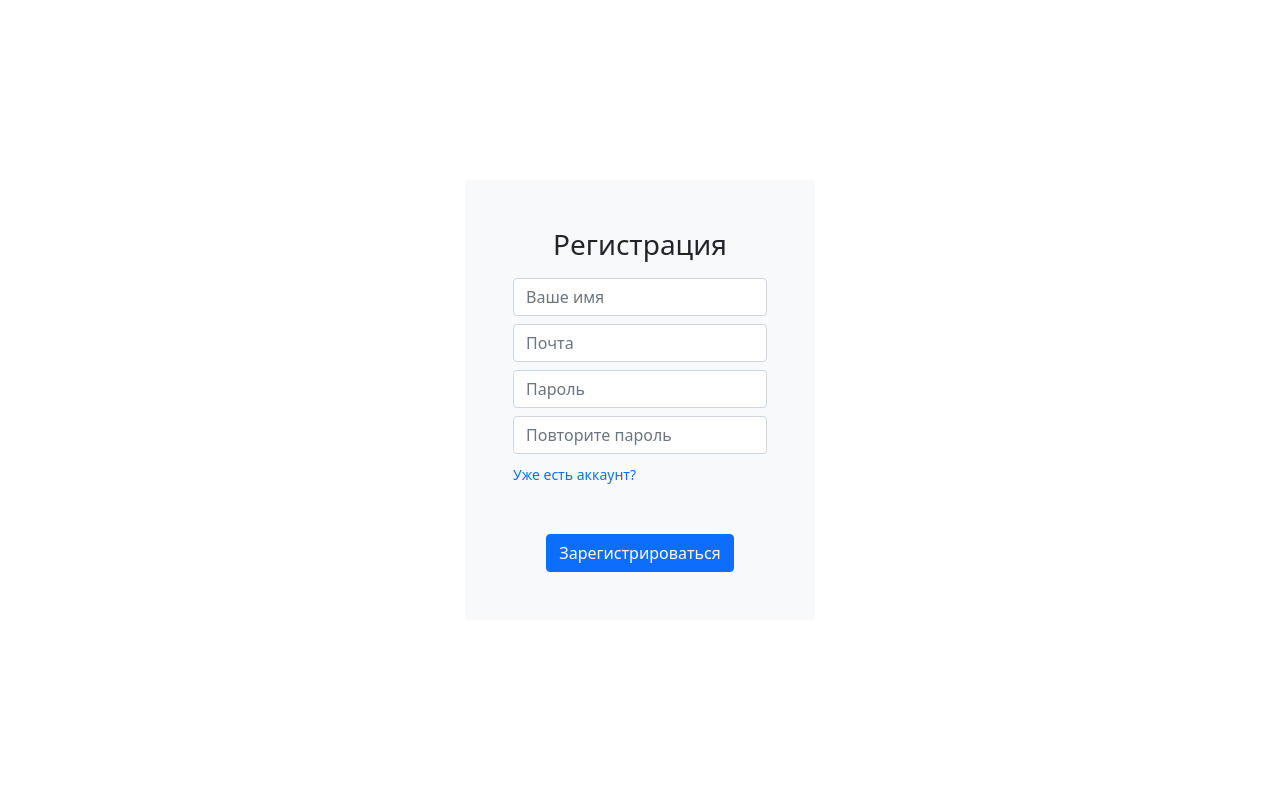
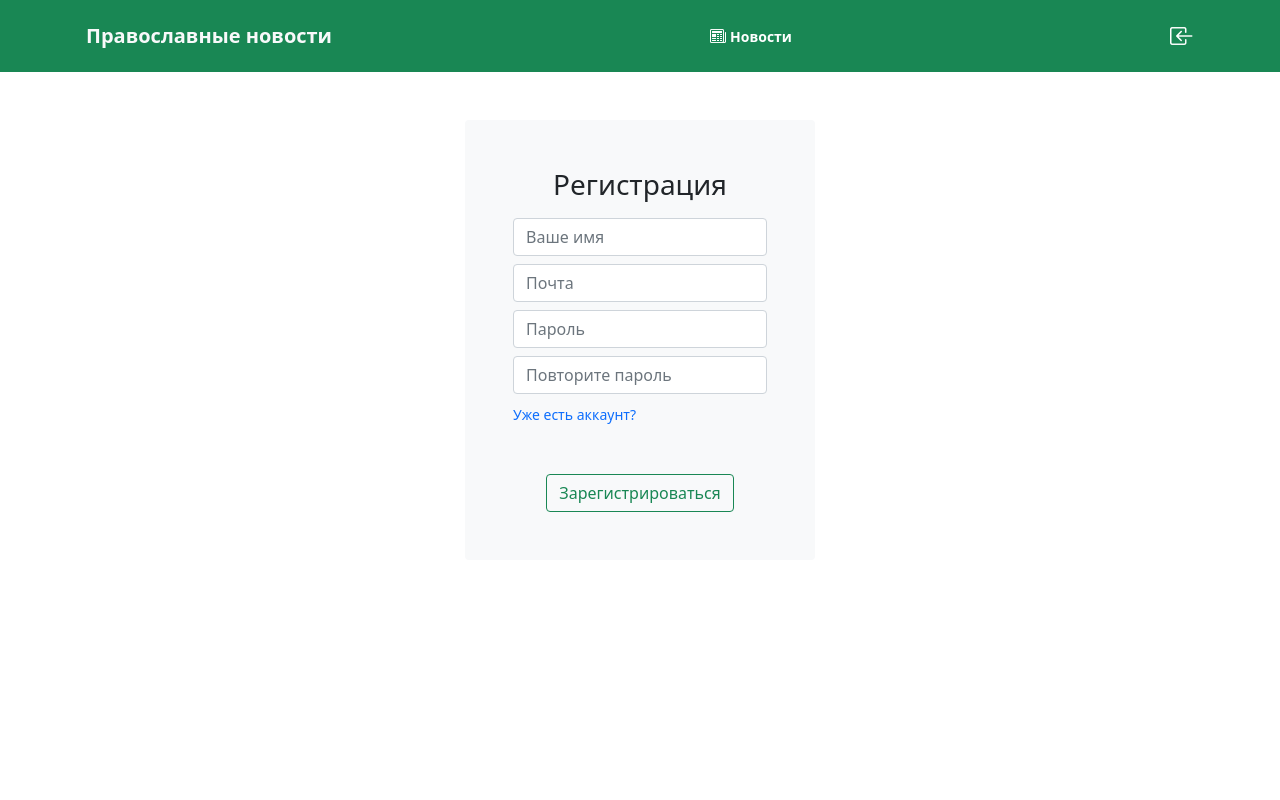
Before and after one commit to BorisPlaton/forum_flask_app, a Flask app: page /register in a window 1280 px wide. Run offline with Flask 2, Linux system fonts and the light colour scheme; some libraries are stand-ins or nearby versions.

Commit message:
header added

```diff
--- a/app.py
+++ b/app.py
@@ -1,4 +1,4 @@
-from flask import Flask, render_template, url_for, flash, redirect
+from flask import Flask, render_template, url_for, flash, redirect, request
 from flask_sqlalchemy import SQLAlchemy
 from flask_bcrypt import generate_password_hash, check_password_hash, Bcrypt
 from flask_wtf import FlaskForm
@@ -84,6 +84,11 @@ def load_user(user_id):
     return User.query.get(int(user_id))
 
 
+@app.route("/")
+def home():
+    return render_template("home.html", loged=current_user.is_authenticated)
+
+
 @app.route("/login", methods=["POST", "GET"])
 def login():
     """Авторизация пользователя"""
@@ -96,6 +101,8 @@ def login():
         user = User.query.filter_by(email=login_form.email.data).first()
         if user and check_password_hash(user.password, login_form.password.data):
             login_user(user, login_form.remember.data)  # В случае успеха пользователь входит в аккаунт
+            next_page = request.args.get("next")    # Узнаем какая страница была до авторизации, чтоб вернуться на неё
+            return redirect(next_page) if next_page else redirect(url_for('home'))
         else:
             flash("Неверная почта или пароль", category="danger")
         return redirect(url_for('login'))  # Возвращает в меню авторизации если не удался вход
--- a/static/style.css
+++ b/static/style.css
@@ -1 +1,11 @@
 a {cursor: pointer;}
+
+.header-link {
+	color: #ffffff;
+	font-weight: 600;
+	transition: 0.2s all ease-out;
+}
+
+.header-link:hover {
+	color: #dbdbdb;
+}
--- a/templates/_macro.html
+++ b/templates/_macro.html
@@ -25,3 +25,25 @@
 </div>
 
 {% endmacro %}
+
+{% macro news() %}
+
+<div class='d-flex flex-column bg-light p-3 rounded'>
+
+	<div class='d-flex flex-column mb-3'>
+		<div>
+			<h2 class="fw-bold text-black mb-1">Заголовок</h2>
+		</div>
+		<div class="text-secondary">
+			<span>Кирилл</span>
+			<span>19:25</span>
+		</div>
+	</div>
+
+	<div>
+		<p class='bg-light p-0 m-0'>Use justify-content utilities on flexbox containers to change the alignment of flex items on the main axis (the x-axis to start, y-axis if flex-direction: column). Choose from start (browser default), end, center, between, around, or evenly.</p>
+	</div>
+
+</div>
+
+{% endmacro %}
--- a/templates/base.html
+++ b/templates/base.html
@@ -1,14 +1,59 @@
+{% from "_macro.html" import render_field, render_select_button, news %}
+
 <!DOCTYPE html>
 <html lang="en">
 <head>
     <meta charset="UTF-8">
     <meta name="viewport" content="width=device-width, initial-scale=1.0">
     <link href="https://cdn.jsdelivr.net/npm/bootstrap@5.0.2/dist/css/bootstrap.min.css" rel="stylesheet" integrity="sha384-EVSTQN3/azprG1Anm3QDgpJLIm9Nao0Yz1ztcQTwFspd3yD65VohhpuuCOmLASjC" crossorigin="anonymous">
-    <link rel="stylesheet" href="https://cdn.jsdelivr.net/npm/bootstrap-icons@1.3.0/font/bootstrap-icons.css">
+    <link rel="stylesheet" href="https://cdn.jsdelivr.net/npm/bootstrap-icons@1.8.1/font/bootstrap-icons.css">
     <link rel="stylesheet" href="{{ url_for('static', filename='style.css') }}">
     <title>{% block title %} Title {% endblock %}</title>
 </head>
 <body>
+
+<div class="container-fluid bg-success">
+    <div class="container p-3 d-flex align-items-center justify-content-between">
+
+        <!-- TITLE -->
+        <div>
+           <a href="{{ url_for('home') }}" class="text-decoration-none fw-bold text-light fs-5">Православные новости</a>
+        </div>
+
+        <!-- NAVBAR -->
+        <ul class="nav justify-content-center">
+            <li class="nav-item">
+                <a class="nav-link header-link" href="{{ url_for('home') }}"><i class="bi bi-newspaper me-1"></i><small>Новости</small></a>
+            </li>
+            {% if loged %}
+                <li class="nav-item">
+                    <a class="nav-link header-link" href="#"><i class="bi bi-pencil-square me-1"></i><small>Написать статью</small></a>
+                </li>
+                <li class="nav-item">
+                    <a class="nav-link header-link" href="#"><i class="bi bi-person-circle me-1"></i><small>Профиль</small></a>
+                </li>
+            {% endif %}
+        </ul>
+
+        {% if loged %}
+        <!-- LOGOUT -->
+        <a class="header-link" href="{{ url_for('logout') }}">
+            <div>
+                <i class="bi bi-box-arrow-right fs-4"></i>
+            </div>
+        </a>
+        {% else %}
+        <!-- LOGIN -->
+        <a class="header-link" href="{{ url_for('login') }}">
+            <div>
+                <i class="bi bi-box-arrow-in-left fs-4"></i>
+            </div>
+        </a>
+        {% endif %}
+
+    </div>
+</div>
+
 {% block content %}
 
 
--- /dev/null
+++ b/templates/home.html
@@ -0,0 +1,6 @@
+{% extends "base.html" %}
+
+{% block title %} Главная страница {% endblock %}
+
+{% block content %}
+{% endblock %}
--- a/templates/registration.html
+++ b/templates/registration.html
@@ -1,12 +1,10 @@
-{% from "_macro.html" import render_field, render_select_button %}
-
 {% extends "base.html" %}
 
 {% block title %} Регистрация {% endblock %}
 
 {% block content %}
 
-<div class="container p-5 d-flex flex-column justify-content-center align-items-center" style="height: 100vh;">
+<div class="container p-5 d-flex flex-column justify-content-center align-items-center">
 
     <!-- FLASH MESSAGE-->
     {% for cat, msg in get_flashed_messages(True) %}
@@ -51,7 +49,7 @@
 
                 <!-- SUBMIT BUTTON -->
                 <div class="col-12 d-flex justify-content-center mt-5">
-                    {{ form.submit(class="btn btn-primary") }}
+                    {{ form.submit(class="btn btn-outline-success") }}
                 </div>
 
 
```
Also changed, not shown: templates/feed news.html (added, +10 -0 lines), templates/login.html (+7 -7 lines), forum.db, 1 other file.
